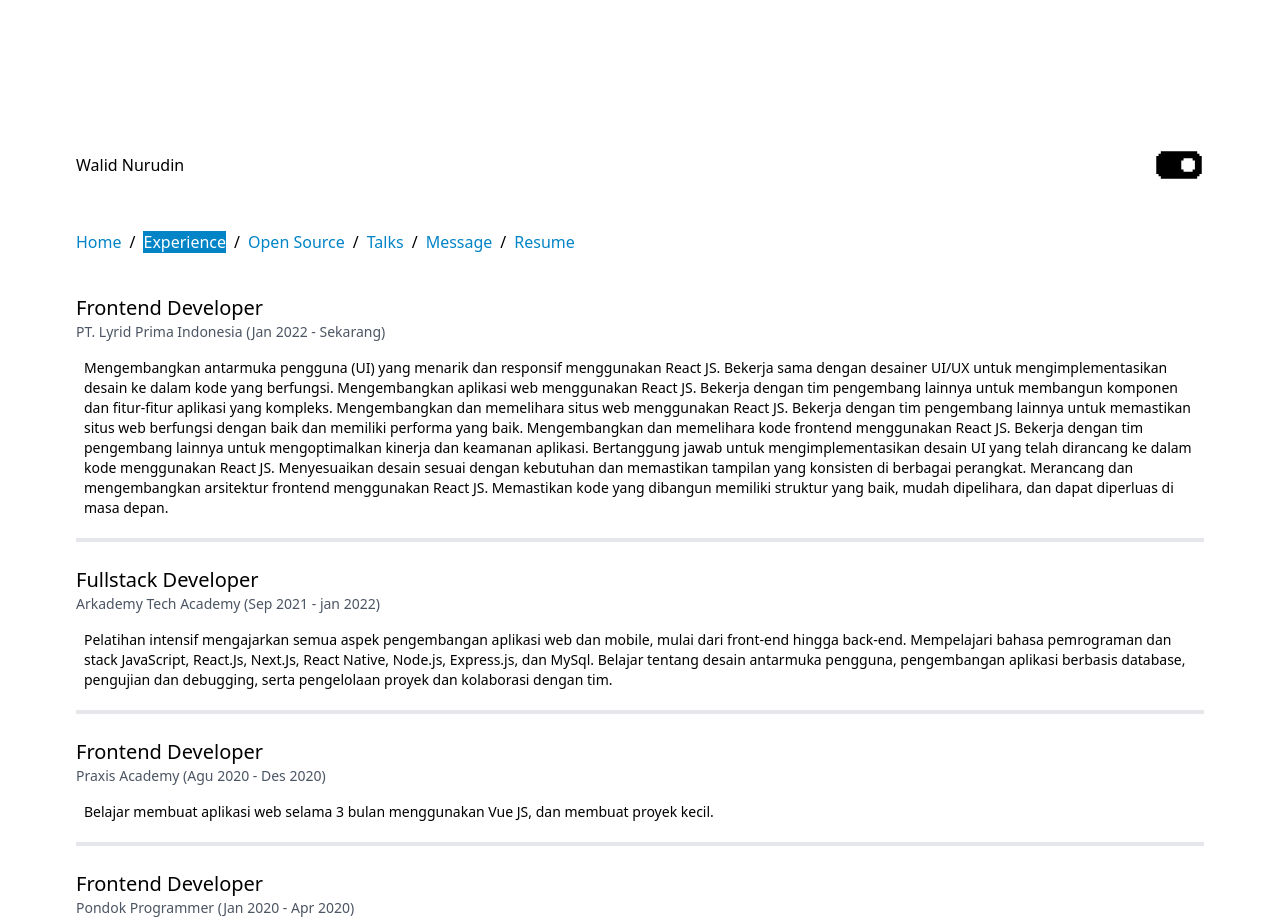
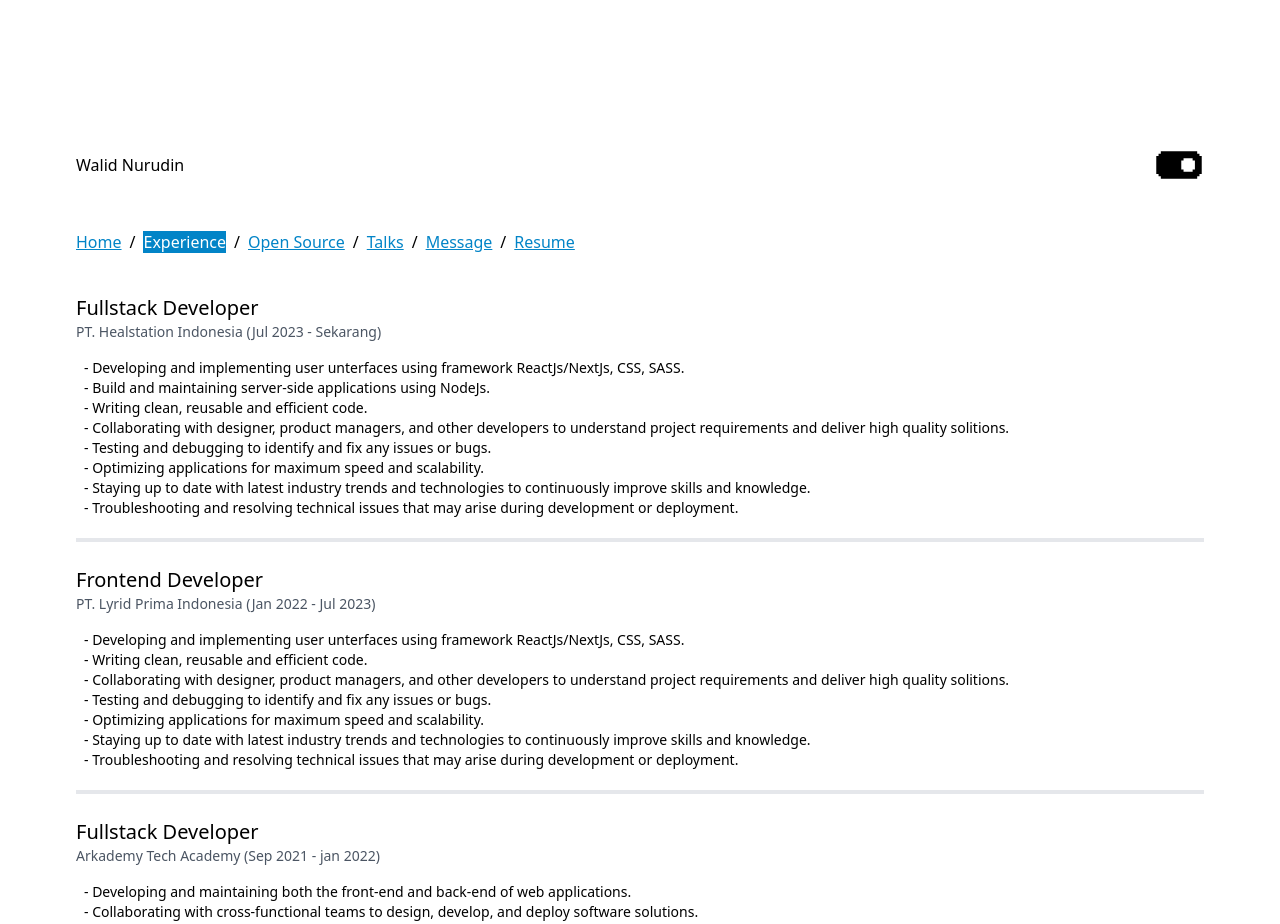
Before and after one commit to Walidnurudin/portofolio, a Next.js app: page /experience in a window 1280 px wide. Shown: the top 924 px of the page. Built offline with nearby package versions, Linux system fonts and the light colour scheme.

Commit message:
loading hook; update exp;

```diff
--- /dev/null
+++ b/src/components/LoadingScreen.js
@@ -0,0 +1,22 @@
+import React from 'react';
+import Image from 'next/image';
+
+import rocket from '/public/icons/rocket.svg';
+import { useTheme } from 'next-themes';
+
+export default function LoadingScreen() {
+  const { systemTheme, theme } = useTheme();
+  const currentTheme = theme === 'system' ? systemTheme : theme;
+
+  return (
+    <div className="h-screen w-screen flex items-center justify-center dark:bg-slate-700">
+      <div className="w-1/2 h-1/2 animate-bounce flex items-center justify-center">
+        <Image
+          src={currentTheme === 'dark' ? rocket : rocket}
+          alt="icon-rocket"
+          width={60}
+        />
+      </div>
+    </div>
+  );
+}
--- a/src/components/Navigation.js
+++ b/src/components/Navigation.js
@@ -34,7 +34,7 @@ const Navigation = () => {
 
   return (
     <div>
-      <ul className="flex my-10 space-x-2">
+      <ul className="flex flex-wrap my-10 space-x-2">
         {nav.map((d, i) =>
           d.route === '/resume' ? (
             <li key={i}>
@@ -42,7 +42,7 @@ const Navigation = () => {
                 target="_blank"
                 href="https://drive.google.com/file/d/1QzmwxMopNZXHts4Y6ZSOae0JSGuIz8mI/view?usp=sharing"
                 rel="noopener noreferrer"
-                className="text-sky-600 dark:text-white"
+                className="text-sky-600 dark:text-white underline"
               >
                 {d.label}
               </a>
@@ -54,7 +54,7 @@ const Navigation = () => {
                   className={`${
                     router.pathname === d.route
                       ? 'bg-sky-600 text-white dark:text-black dark:bg-white'
-                      : 'text-sky-600 dark:text-white'
+                      : 'text-sky-600 dark:text-white underline'
                   }`}
                   href={d.route}
                 >
--- a/src/components/index.js
+++ b/src/components/index.js
@@ -2,5 +2,6 @@ import Navigation from './Navigation';
 import Head from './Head';
 import Footer from './Footer';
 import ToogleDarkMode from './ToogleDarkMode';
+import LoadingScreen from './LoadingScreen';
 
-export { Navigation, Head, Footer, ToogleDarkMode };
+export { Navigation, Head, Footer, ToogleDarkMode, LoadingScreen };
--- /dev/null
+++ b/src/hooks/LoadingPage.js
@@ -0,0 +1,27 @@
+import { Router } from 'next/router';
+import { useEffect, useState } from 'react';
+
+const LoadingPage = (value) => {
+  const [loading, setLoading] = useState(value);
+
+  const handleRouteChangeStart = () => setLoading(true);
+  const handleRouteChangeComplete = () => setLoading(false);
+  const handleRouteChangeError = () => setLoading(false);
+
+  useEffect(() => {
+    Router.events.on('routeChangeStart', handleRouteChangeStart);
+    Router.events.on('routeChangeComplete', handleRouteChangeComplete);
+    Router.events.on('routeChangeError', handleRouteChangeError);
+
+    return () => {
+      Router.events.off('routeChangeStart', handleRouteChangeStart);
+      Router.events.off('routeChangeComplete', handleRouteChangeComplete);
+      Router.events.off('routeChangeError', handleRouteChangeStart);
+    };
+    // eslint-disable-next-line react-hooks/exhaustive-deps
+  }, [Router.events]);
+
+  return loading;
+};
+
+export default LoadingPage;
--- /dev/null
+++ b/src/hooks/index.js
@@ -0,0 +1,3 @@
+import LoadingPage from './LoadingPage';
+
+export { LoadingPage };
--- a/src/pages/_app.js
+++ b/src/pages/_app.js
@@ -7,7 +7,13 @@ import { ToastContainer } from 'react-toastify';
 import 'react-toastify/dist/ReactToastify.css';
 import Head from 'next/head';
 
+import { LoadingPage } from '@/hooks';
+import { LoadingScreen } from '@/components';
+
 export default function App({ Component, pageProps }) {
+  const loading = LoadingPage();
+
+  if (loading) return <LoadingScreen />;
   return (
     <ThemeProvider enableSystem={true} attribute="class">
       <Head>
--- a/src/pages/experience/index.js
+++ b/src/pages/experience/index.js
@@ -2,35 +2,71 @@ import React from 'react';
 
 const exp = [
   {
+    role: 'Fullstack Developer',
+    company: 'PT. Healstation Indonesia',
+    date: 'Jul 2023 - Sekarang',
+    desc: `- Developing and implementing user unterfaces using framework ReactJs/NextJs, CSS, SASS.
+    - Build and maintaining server-side applications using NodeJs.
+    - Writing clean, reusable and efficient code.
+    - Collaborating with designer, product managers, and other developers to understand project requirements and deliver high quality solitions.
+    - Testing and debugging to identify and fix any issues or bugs.
+    - Optimizing applications for maximum speed and scalability.
+    - Staying up to date with latest industry trends and technologies to continuously improve skills and knowledge.
+    - Troubleshooting and resolving technical issues that may arise during development or deployment.`
+  },
+  {
     role: 'Frontend Developer',
     company: 'PT. Lyrid Prima Indonesia',
-    date: 'Jan 2022 - Sekarang',
-    desc: ' Mengembangkan antarmuka pengguna (UI) yang menarik dan responsif menggunakan React JS. Bekerja sama dengan desainer UI/UX untuk mengimplementasikan desain ke dalam kode yang berfungsi. Mengembangkan aplikasi web menggunakan React JS. Bekerja dengan tim pengembang lainnya untuk membangun komponen dan fitur-fitur aplikasi yang kompleks. Mengembangkan dan memelihara situs web menggunakan React JS. Bekerja dengan tim pengembang lainnya untuk memastikan situs web berfungsi dengan baik dan memiliki performa yang baik. Mengembangkan dan memelihara kode frontend menggunakan React JS. Bekerja dengan tim pengembang lainnya untuk mengoptimalkan kinerja dan keamanan aplikasi. Bertanggung jawab untuk mengimplementasikan desain UI yang telah dirancang ke dalam kode menggunakan React JS. Menyesuaikan desain sesuai dengan kebutuhan dan memastikan tampilan yang konsisten di berbagai perangkat. Merancang dan mengembangkan arsitektur frontend menggunakan React JS. Memastikan kode yang dibangun memiliki struktur yang baik, mudah dipelihara, dan dapat diperluas di masa depan.'
+    date: 'Jan 2022 - Jul 2023',
+    desc: `- Developing and implementing user unterfaces using framework ReactJs/NextJs, CSS, SASS.
+     - Writing clean, reusable and efficient code.
+     - Collaborating with designer, product managers, and other developers to understand project requirements and deliver high quality solitions.
+     - Testing and debugging to identify and fix any issues or bugs.
+     - Optimizing applications for maximum speed and scalability.
+     - Staying up to date with latest industry trends and technologies to continuously improve skills and knowledge.
+     - Troubleshooting and resolving technical issues that may arise during development or deployment.`
   },
   {
     role: 'Fullstack Developer',
     company: 'Arkademy Tech Academy',
     date: 'Sep 2021 - jan 2022',
-    desc: 'Pelatihan intensif mengajarkan semua aspek pengembangan aplikasi web dan mobile, mulai dari front-end hingga back-end. Mempelajari bahasa pemrograman dan stack JavaScript, React.Js, Next.Js, React Native, Node.js, Express.js, dan MySql. Belajar tentang desain antarmuka pengguna, pengembangan aplikasi berbasis database, pengujian dan debugging, serta pengelolaan proyek dan kolaborasi dengan tim.'
+    desc: `- Developing and maintaining both the front-end and back-end of web applications.
+    - Collaborating with cross-functional teams to design, develop, and deploy software solutions.
+    - Writing clean, efficient, and reusable code.
+    - Troubleshooting and debugging issues in web applications.
+    - Implementing security and data protection measures.
+    - Optimizing web applications for maximum speed and scalability.
+    - Participating in code reviews and providing constructive feedback to improve code quality.
+    - Keeping up-to-date with the latest industry trends and technologies.
+    - Working closely with designers and other developers to ensure seamless integration of user interfaces and server-side logic.
+    - Collaborating with project managers to define project scope, goals, and deliverables.`
   },
   {
     role: 'Frontend Developer',
     company: 'Praxis Academy',
     date: 'Agu 2020 - Des 2020',
-    desc: 'Belajar membuat aplikasi web selama 3 bulan menggunakan Vue JS, dan membuat proyek kecil.'
+    desc: `- Learning the fundamentals of JavaScript and VueJs. This includes understanding the syntax, structure, and best practices.
+    - Learn how to create websites that adapt seamlessly across different devices and screen sizes.
+    - Learn how to use Git for code management and collaboration with other developers.
+    - Learn how to test and debug your code effectively to ensure high-quality and bug-free web applications.
+    - Work on real-life projects to apply your newly acquired skills and build a portfolio of frontend projects that showcase your abilities.`
   },
   {
     role: 'Frontend Developer',
     company: 'Pondok Programmer',
     date: 'Jan 2020 - Apr 2020',
-    desc: 'Belajar membuat aplikasi web selama 3 bulan menggunakan React JS, dan membuat proyek kecil.'
-  },
-  {
-    role: 'Security Guard',
-    company: 'PT. AGUNG RAHARDJA MANUNGGAL YUDHA',
-    date: 'Nov 2018 - Sep 2019',
-    desc: 'Melakukan pemeriksaan pada tamu / pemilik yang akan masuk ke area kerja, Menahan KTP/ SIM setiap tamu yang akan memasuki area kerja, Menjaga dan memelihara asset dan inventaris gedung. Bertanggung jawab untuk menjaga keamanan area kerja sesuai SOP yang telah ditentukan agar terciptanya area kerja yang aman dan kondusif.'
+    desc: `- Learning the fundamentals of JavaScript and VueJs. This includes understanding the syntax, structure, and best practices.
+    - Learn how to create websites that adapt seamlessly across different devices and screen sizes.
+    - Learn how to use Git for code management and collaboration with other developers.
+    - Learn how to test and debug your code effectively to ensure high-quality and bug-free web applications.
+    - Work on real-life projects to apply your newly acquired skills and build a portfolio of frontend projects that showcase your abilities.`
   }
+  // {
+  //   role: 'Security Guard',
+  //   company: 'PT. AGUNG RAHARDJA MANUNGGAL YUDHA',
+  //   date: 'Nov 2018 - Sep 2019',
+  //   desc: 'Melakukan pemeriksaan pada tamu / pemilik yang akan masuk ke area kerja, Menahan KTP/ SIM setiap tamu yang akan memasuki area kerja, Menjaga dan memelihara asset dan inventaris gedung. Bertanggung jawab untuk menjaga keamanan area kerja sesuai SOP yang telah ditentukan agar terciptanya area kerja yang aman dan kondusif.'
+  // }
 ];
 
 const Experience = () => {
@@ -44,7 +80,9 @@ const Experience = () => {
               {d.company} ({d.date})
             </p>
 
-            <p className="mt-2 p-2 font-light text-sm">{d.desc}</p>
+            <p className="mt-2 p-2 font-light text-sm whitespace-pre-line">
+              {d.desc}
+            </p>
             {exp.length - 1 !== i && <div className="border-b-4 pb-3"></div>}
           </div>
         ))}
--- a/src/pages/index.js
+++ b/src/pages/index.js
@@ -2,11 +2,16 @@ export default function Home() {
   return (
     <div>
       <p className="dark:text-green-300">
-        Lulusan Multimedia yang sangat tertarik dengan dunia game dan timbul
-        rasa penasaran bagaimana membuat game atau software tertentu.Selanjutnya
-        memutuskan untuk mengikuti beberapa coding bootcamp dan berhasil membuat
-        website Movie Ticketing menggunakan ReactJS, ExpressJS dan MySql.
+        Experienced fullstack developer with a strong in frontend technologies.
+        3+ years experience in React, I specialize in crafting visually
+        appealing and interactive web applications. My background in backend
+        technologies such as Node.js and databases complements my frontend
+        skills, enabling me to deliver end-to-end solutions. Dedicated to
+        staying current with industry trends and best practices. Excited about
+        contributing my skills.
       </p>
     </div>
   );
 }
+
+// creaate function sum
```
Also changed, not shown: public/icons/rocket.svg (added), 1 other file (tests, documents, lock files or other folders).
